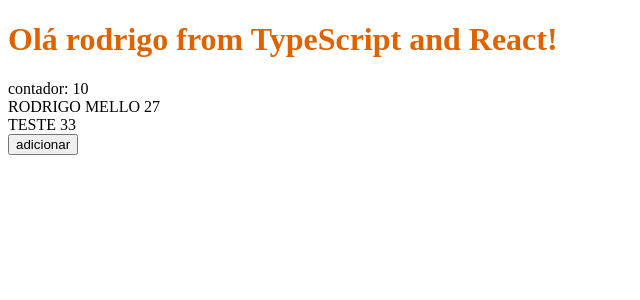
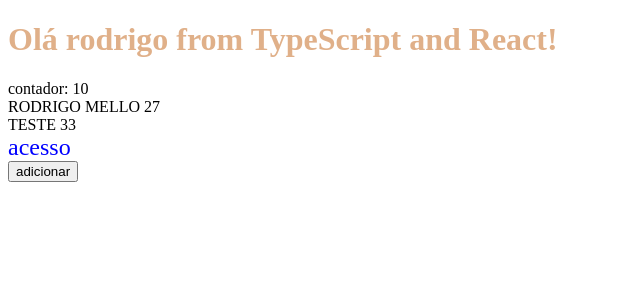
Before and after one commit to rodrigojcmello/react-typescript-essencial, a React app: page / in a window 1280 px wide. Shown: the top 300 px of the page, without its empty margins (0-640 px from the left). Built offline with nearby package versions, Linux system fonts and the light colour scheme.

Commit message:
funcional?

```diff
--- /dev/null
+++ b/src/componentes/Acesso/Acesso.scss
@@ -0,0 +1,9 @@
+:local {
+    .acesso {
+        color: blue;
+        font-size: 24px;
+    }
+    .preto {
+        color: black;
+    }
+}
--- /dev/null
+++ b/src/componentes/Acesso/Acesso.scss.d.ts
@@ -0,0 +1,2 @@
+export const acesso: string;
+export const preto: string;
--- /dev/null
+++ b/src/componentes/Acesso/Acesso.tsx
@@ -0,0 +1,19 @@
+import * as React from 'react';
+import * as s from './Acesso.scss';
+
+export default class Acesso extends React.PureComponent<{}, {}> {
+    constructor(props: {}) {
+        super(props);
+        this.state = {
+        };
+    }
+    public render() {
+        return (
+            <>
+                <div className={s.acesso}>
+                    acesso
+                </div>
+            </>
+        );
+    }
+}
--- a/src/componentes/App.tsx
+++ b/src/componentes/App.tsx
@@ -2,7 +2,7 @@
 import * as ReactDOM from 'react-dom';
 
 // import "./App.scss";
-import { OláMundo } from './OláMundo/OláMundo';
+import OláMundo from './OláMundo/OláMundo';
 
 ReactDOM.render(
     <OláMundo compiler='TypeScript' framework='React' idade={20} />,
--- a/src/componentes/OláMundo/OláMundo.tsx
+++ b/src/componentes/OláMundo/OláMundo.tsx
@@ -1,5 +1,7 @@
 import * as React from 'react';
 import * as s from './OláMundo.scss';
+
+import Acesso from '../Acesso/Acesso';
 
 interface IProps {
     compiler: string;
@@ -18,7 +20,7 @@
     lista: ILista[];
 }
 
-export class OláMundo extends React.PureComponent<IProps, IState> {
+export default class OláMundo extends React.PureComponent<IProps, IState> {
     constructor(props: IProps) {
         super(props);
         this.state = {
@@ -28,7 +30,6 @@
             ],
             nome: 'rodrigo',
             número: 10,
-            // teste: "ok",
         };
     }
     public adicionar = (evento: React.SyntheticEvent<HTMLButtonElement>) => {
@@ -47,11 +48,12 @@
         });
         return (
             <>
-                <h1 className={s.verde}>
+                <h1 className={s.amarelho}>
                     Olá {this.state.nome} from {this.props.compiler} and {this.props.framework}!
                 </h1>
                 contador: {this.state.número}
                 {lista}
+                <Acesso />
                 <button
                     onClick={this.adicionar}
                     data-valor='10'
--- a/webpack.config.js
+++ b/webpack.config.js
@@ -13,7 +13,7 @@
         path: `${__dirname}/dist`,
     },
     resolve: {
-        extensions: ['.ts', '.tsx']
+        extensions: ['.ts', '.tsx', '.js', '.jsx']
     },
     module: {
         rules: [
@@ -34,6 +34,7 @@
             },
             {
                 test: /\.scss$/,
+                include: `${__dirname}src/componentes`,
                 use: [
                     'style-loader',
                     {
@@ -47,6 +48,7 @@
                     {
                         loader: 'postcss-loader',
                         options: {
+                            ident: 'postcss',
                             plugins: [autoprefixer()]
                         }
                     }
```
